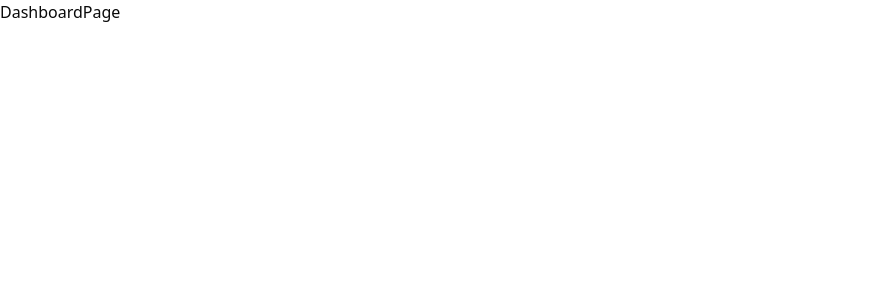
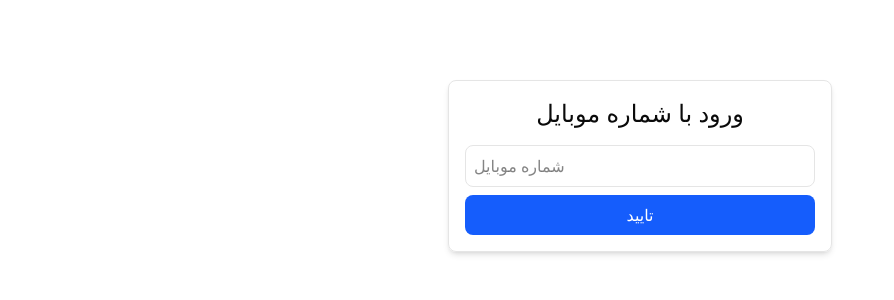
Before and after one commit to TheRealAshkan/react-customer-dashboard, a React (Vite) app: page / in a window 1280 px wide. Before the commit this address led to /dashboard. Shown: the top 300 px of the page, without its empty margins (0-894 px from the left). Built offline with nearby package versions, Linux system fonts and the light colour scheme.

Commit message:
add auth form

```diff
--- a/package.json
+++ b/package.json
@@ -10,6 +10,7 @@
     "preview": "vite preview"
   },
   "dependencies": {
+    "@hookform/resolvers": "^5.0.1",
     "@radix-ui/react-slot": "^1.2.2",
     "@tailwindcss/vite": "^4.1.5",
     "class-variance-authority": "^0.7.1",
@@ -17,9 +18,11 @@
     "lucide-react": "^0.508.0",
     "react": "^19.1.0",
     "react-dom": "^19.1.0",
+    "react-hook-form": "^7.56.3",
     "react-router-dom": "^7.5.3",
     "tailwind-merge": "^3.2.0",
     "tailwindcss": "^4.1.5",
+    "zod": "^3.24.4",
     "zustand": "^5.0.4"
   },
   "devDependencies": {
--- a/src/App.tsx
+++ b/src/App.tsx
@@ -3,7 +3,7 @@ import { BrowserRouter } from "react-router-dom";
 import AppRoutes from "./routes/AppRoutes";
 
 const App: React.FC = () => {
-  const [isAuthenticated] = useState(true);
+  const [isAuthenticated] = useState(false);
 
   return (
     <BrowserRouter>
--- /dev/null
+++ b/src/components/AuthForm/index.tsx
@@ -0,0 +1,48 @@
+import { z } from "zod";
+import { useForm } from "react-hook-form";
+import { zodResolver } from "@hookform/resolvers/zod";
+
+const schema = z.object({
+  mobile: z.string().min(11, "شماره موبایل باید 11 رقم باشد").regex(/^09\d{9}$/, "شماره موبایل معتبر نیست"),
+});
+
+type FormData = z.infer<typeof schema>;
+
+const AuthForm: React.FC = () => {
+  const {
+    register,
+    handleSubmit,
+    formState: { errors },
+  } = useForm<FormData>({
+    resolver: zodResolver(schema),
+  });
+
+  const onSubmit = (data: FormData) => {
+    console.log("شماره موبایل:", data.mobile);
+  };
+
+  return (
+    <form onSubmit={handleSubmit(onSubmit)} className="max-w-sm mx-auto mt-20 p-4 border rounded-md shadow-md">
+      <h2 className="text-2xl mb-4 text-center">ورود با شماره موبایل</h2>
+
+      <input
+        {...register("mobile")}
+        type="text"
+        placeholder="شماره موبایل"
+        className="w-full p-2 mb-2 border rounded-md"
+      />
+      {errors.mobile && (
+        <p className="text-red-500 text-sm">{errors.mobile.message}</p>
+      )}
+
+      <button
+        type="submit"
+        className="w-full p-2 bg-blue-600 text-white rounded-md hover:bg-blue-700"
+      >
+        تایید
+      </button>
+    </form>
+  );
+};
+
+export default AuthForm;
--- a/src/pages/AuthPage.tsx
+++ b/src/pages/AuthPage.tsx
@@ -1,5 +1,7 @@
+import AuthForm from "@/components/AuthForm";
+
 export default function AuthPage() {
   return (
-    <div>AuthPage</div>
+    <AuthForm />
   )
 }
```
Also changed, not shown: 1 other file (tests, documents, lock files or other folders).
